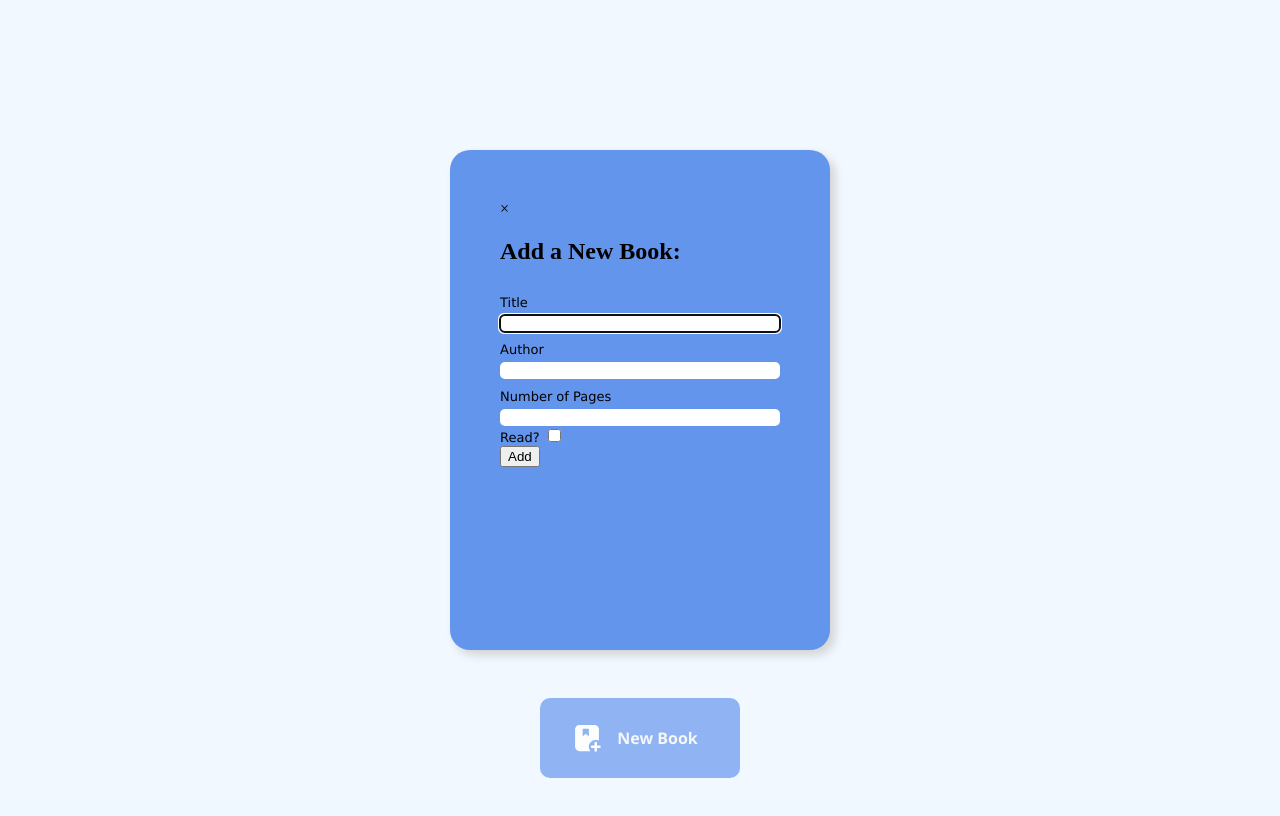
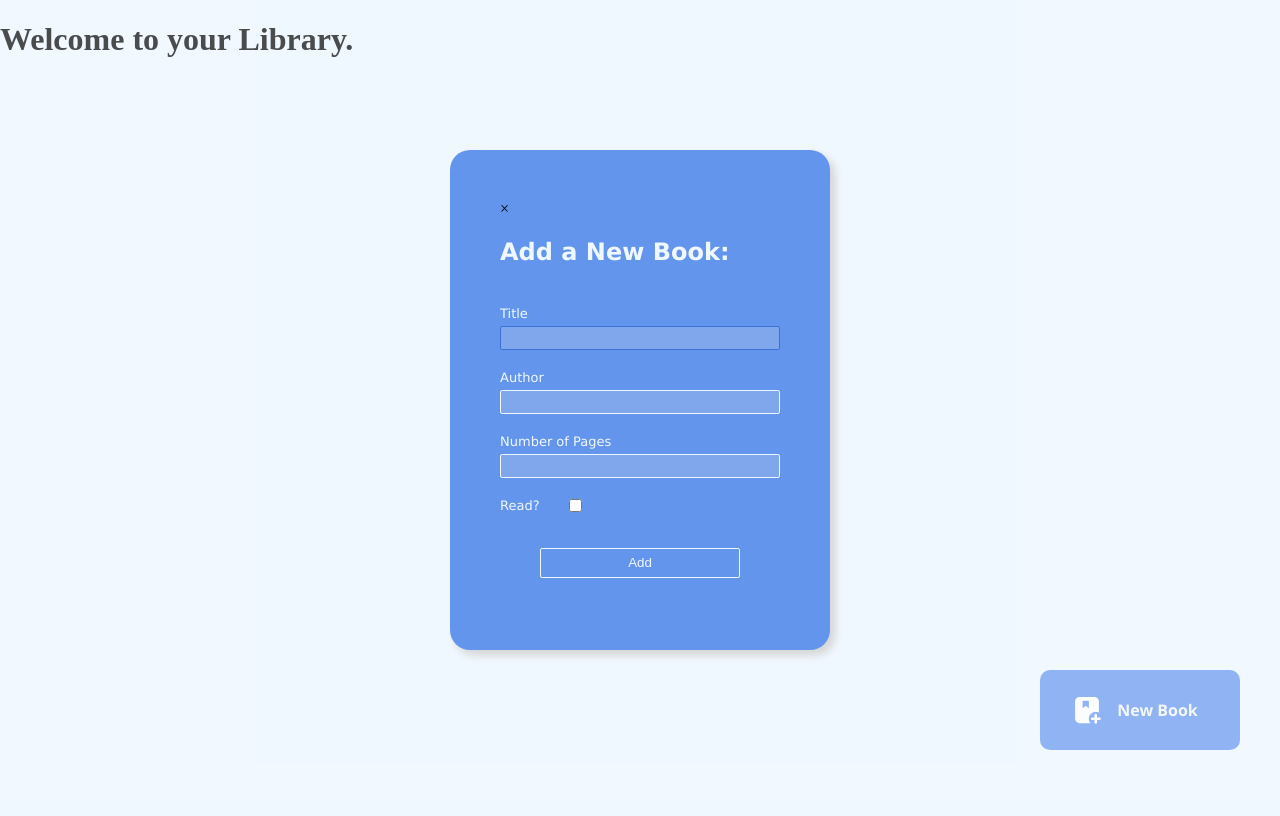
Before and after one commit to enayas/library, a plain HTML site: page index.html in a window 1280 px wide. Both pictures are taken after a click on the button "New Book". Drawn offline with Linux system fonts and the light colour scheme.

Commit message:
Finish styling modal

```diff
--- a/index.html
+++ b/index.html
@@ -7,6 +7,9 @@
   <link rel="stylesheet" href="style.css">
 </head>
 <body>
+  <div class="main-screen-container">
+    <h1>Welcome to your Library.</h1>
+  </div>
   <div class="screen-container">
     <button id="new-book-button">
       <img class="add-book-icon" src="assets/add-book.svg">
@@ -35,14 +38,16 @@
           <input id="pages" class = "text-input" name="pages" type="number">
         </div>
 
-        <div>
+        <div class="read-section">
           <label for="read-status">Read?</label>
           <input id="read-status" name="read-status" type="checkbox">
         </div>
       </div>
+      <div class="button-container">
         <button id="add-button"type="submit">
           Add
         </button>
+      </div>
     </form>
   </dialog>
   <script src="script.js"></script>
--- a/style.css
+++ b/style.css
@@ -8,7 +8,9 @@
   align-items: center;
   justify-content: space-between;
   padding: 8px;
-  position: absolute;
+  position: fixed;
+  bottom: 20px;
+  right: 40px;
   margin-bottom:30px;
   cursor: pointer;
   transition: 0.25s;
@@ -39,29 +41,19 @@
 
 body{
   background-color: aliceblue;
-  display: flex;
-  align-items: center;
-  justify-content: center;
+  margin:0;
 }
 
 .screen-container{
   display: flex;
   justify-content: center;
   align-items: flex-end;
-  height: 100vh;
 }
 
 .span{
   position: absolute;
   right:15px;
   top:15px;
-}
-
-.invisible{
-  display:none;
-}
-
-#form{
 }
 
 dialog{
@@ -89,13 +81,69 @@ dialog::backdrop{
 }
 
 .text-input{
-  border:none;
-  border-radius: 5px;
+  border:1px solid aliceblue;
+  border-radius: 2px;
+  background-color: rgb(128, 166, 235);
+  min-height:20px;
+  caret-color:aliceblue;
+  accent-color:rgb(128, 166, 235);
+}
+
+.text-input:focus{
+  outline: none;
+  border: 1px solid rgb(60, 113, 213)
+}
+#read-status{
+  margin-top:20px;
+  margin-bottom:5px;
 }
 
 label{
   font-family: Verdana, Geneva, Tahoma, sans-serif;
   font-size: small;
   margin-bottom: 5px;
-  margin-top:10px;
+  margin-top:20px;
+  color:aliceblue;
 }
+
+.button-container{
+  display: flex;
+  align-items: center;
+  justify-content: center;
+}
+
+h2{
+  font-family: Verdana, Geneva, Tahoma, sans-serif;
+  color:aliceblue;
+}
+
+#add-button{
+  margin-top:30px;
+  min-width:200px;
+  min-height:30px;
+  color:aliceblue;
+  background-color: rgb(100, 149, 237);
+  border:1px solid aliceblue;
+  border-radius:2px;
+  transition:0.2s;
+}
+
+#add-button:hover{
+  cursor: pointer;
+  background-color:rgb(128, 166, 235);
+}
+
+#add-button:active{
+  border:1px solid rgb(60, 113, 213);
+  transition:0.1s;
+}
+
+
+input[type="checkbox"]{
+  accent-color:rgb(128, 166, 235);
+}
+
+.read-section{
+  display: flex;
+  gap:25px;
+}
```
